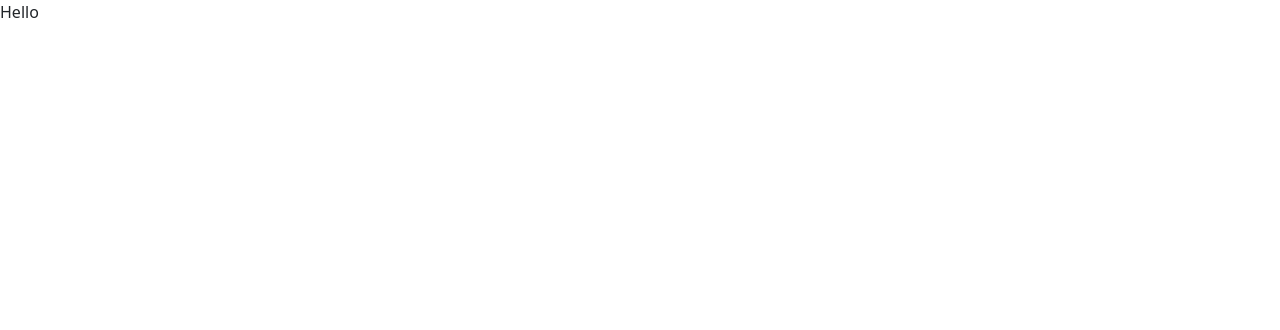
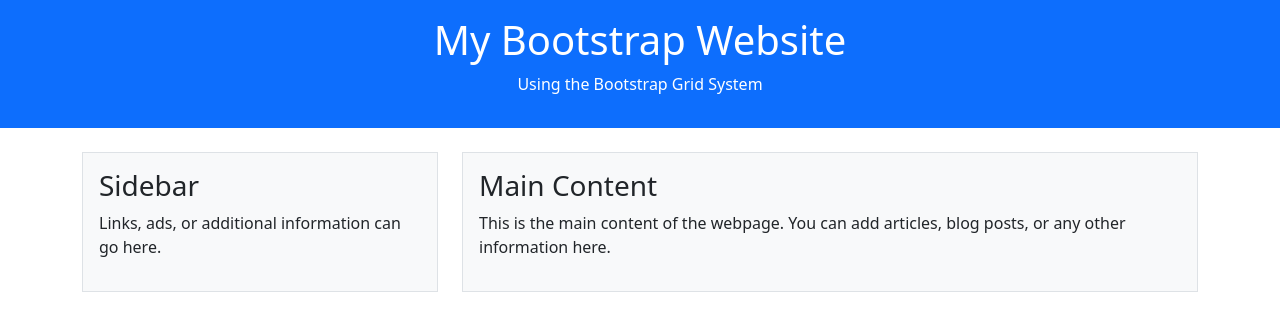
Before and after one commit to morovie/frontend-framework, a website: page public/index.html in a window 1280 px wide. Drawn offline with nearby package versions, Linux system fonts and the light colour scheme.

Commit message:
exmaple website

```diff
--- a/public/index.html
+++ b/public/index.html
@@ -14,9 +14,33 @@
     <link href="https://cdn.jsdelivr.net/npm/bootstrap@5.3.2/dist/css/bootstrap.min.css" rel="stylesheet">
 </head>
 <body>
-    <p>Hello</p>
 
-    <!-- Bootstrap JS -->
+     <!-- Header Section -->
+  <header class="bg-primary text-white text-center p-3">
+    <h1>My Bootstrap Website</h1>
+    <p>Using the Bootstrap Grid System</p>
+  </header>
+
+  <!-- Main Content Section -->
+  <div class="container my-4">
+    <div class="row">
+      <!-- Left Sidebar (2 columns) -->
+      <div class="col-md-4">
+        <div class="p-3 border bg-light">
+          <h3>Sidebar</h3>
+          <p>Links, ads, or additional information can go here.</p>
+        </div>
+      </div>
+
+      <!-- Main Content (8 columns) -->
+      <div class="col-md-8">
+        <div class="p-3 border bg-light">
+          <h3>Main Content</h3>
+          <p>This is the main content of the webpage. You can add articles, blog posts, or any other information here.</p>
+        </div>
+      </div>
+    </div>
+  </div>
     <script src="https://cdn.jsdelivr.net/npm/bootstrap@5.3.2/dist/js/bootstrap.bundle.min.js"></script>
 </body>
 </html>
```
